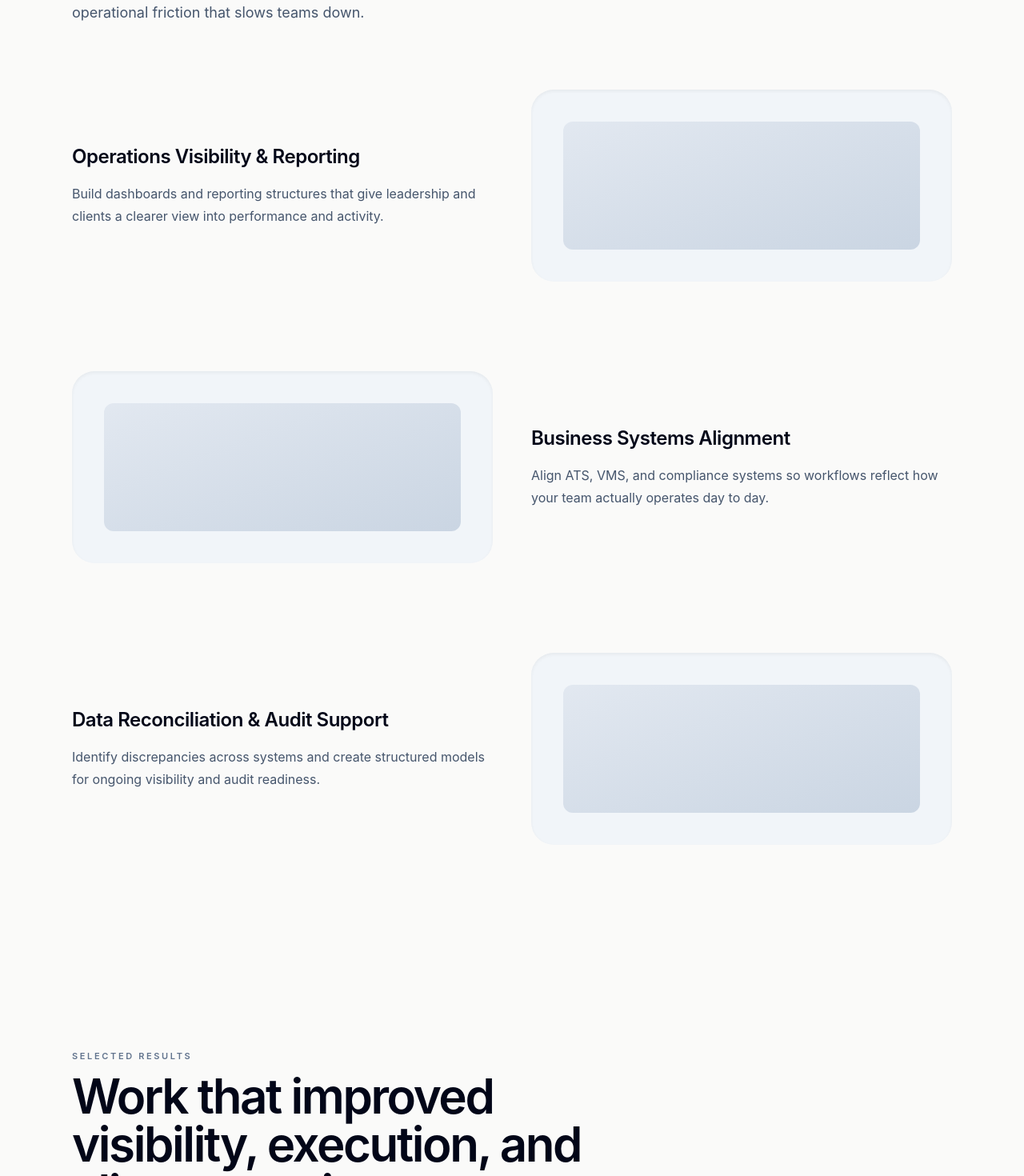
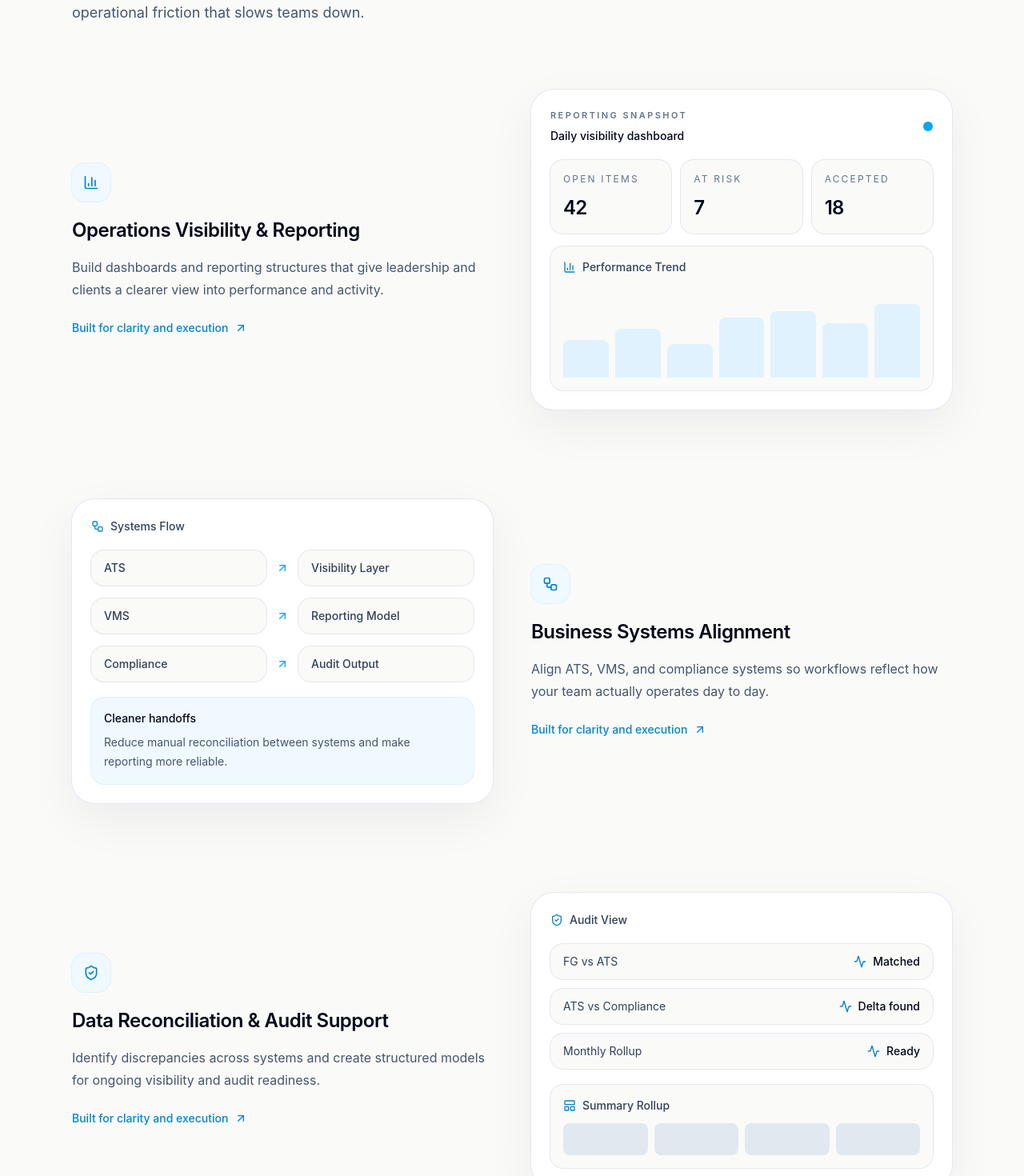
Before and after one commit to johnson7m/consulting-landing-page, a React (Vite) app: page / in a window 1280 px wide. Shown: the part 2760-4230 px from the top of the page at 80% size. Built offline with nearby package versions, Linux system fonts and the light colour scheme.

Commit message:
added meaningful service icons

```diff
--- a/package.json
+++ b/package.json
@@ -12,6 +12,7 @@
   "dependencies": {
     "@tailwindcss/vite": "^4.2.2",
     "framer-motion": "^12.38.0",
+    "lucide-react": "^1.8.0",
     "react": "^19.2.4",
     "react-dom": "^19.2.4",
     "tailwindcss": "^4.2.2"
--- a/src/sections/Services.jsx
+++ b/src/sections/Services.jsx
@@ -1,6 +1,39 @@
 import MotionReveal from "../components/MotionReveal";
+import {
+  BarChart3,
+  Workflow,
+  ShieldCheck,
+  ArrowUpRight,
+  Activity,
+  LayoutPanelTop,
+} from "lucide-react";
 
 function Services() {
+  const sections = [
+    {
+      title: "Operations Visibility & Reporting",
+      description:
+        "Build dashboards and reporting structures that give leadership and clients a clearer view into performance and activity.",
+      icon: BarChart3,
+      visual: <ReportingMock />,
+    },
+    {
+      title: "Business Systems Alignment",
+      description:
+        "Align ATS, VMS, and compliance systems so workflows reflect how your team actually operates day to day.",
+      icon: Workflow,
+      visual: <WorkflowMock />,
+      reverse: true,
+    },
+    {
+      title: "Data Reconciliation & Audit Support",
+      description:
+        "Identify discrepancies across systems and create structured models for ongoing visibility and audit readiness.",
+      icon: ShieldCheck,
+      visual: <AuditMock />,
+    },
+  ];
+
   return (
     <section id="services" className="py-24 md:py-32">
       <div className="mx-auto w-[min(1100px,92%)]">
@@ -20,60 +53,177 @@ function Services() {
         </MotionReveal>
 
         <div className="mt-20 space-y-28">
-          <MotionReveal delay={0.08} className="grid gap-12 lg:grid-cols-2 lg:items-center">
-            <div>
-              <h3 className="text-2xl font-semibold tracking-[-0.02em] text-slate-950">
-                Operations Visibility & Reporting
-              </h3>
+          {sections.map((section, index) => {
+            const Icon = section.icon;
 
-              <p className="mt-4 text-base leading-7 text-slate-600">
-                Build dashboards and reporting structures that give leadership
-                and clients a clearer view into performance and activity.
-              </p>
-            </div>
+            return (
+              <MotionReveal
+                key={section.title}
+                delay={0.08 + index * 0.04}
+                className="grid gap-12 lg:grid-cols-2 lg:items-center"
+              >
+                <div className={section.reverse ? "order-2 lg:order-2" : ""}>
+                  <div className="mb-5 inline-flex h-12 w-12 items-center justify-center rounded-2xl bg-sky-50 text-sky-600 ring-1 ring-sky-100">
+                    <Icon className="h-5 w-5" />
+                  </div>
 
-            <div className="rounded-[28px] bg-slate-100 p-10 shadow-inner">
-              <div className="h-40 w-full rounded-xl bg-gradient-to-br from-slate-200 to-slate-300" />
-            </div>
-          </MotionReveal>
+                  <h3 className="text-2xl font-semibold tracking-[-0.02em] text-slate-950">
+                    {section.title}
+                  </h3>
 
-          <MotionReveal delay={0.1} className="grid gap-12 lg:grid-cols-2 lg:items-center">
-            <div className="order-2 lg:order-1 rounded-[28px] bg-slate-100 p-10 shadow-inner">
-              <div className="h-40 w-full rounded-xl bg-gradient-to-br from-slate-200 to-slate-300" />
-            </div>
+                  <p className="mt-4 max-w-xl text-base leading-7 text-slate-600">
+                    {section.description}
+                  </p>
 
-            <div className="order-1 lg:order-2">
-              <h3 className="text-2xl font-semibold tracking-[-0.02em] text-slate-950">
-                Business Systems Alignment
-              </h3>
+                  <div className="mt-6 flex items-center gap-2 text-sm font-medium text-sky-600">
+                    <span>Built for clarity and execution</span>
+                    <ArrowUpRight className="h-4 w-4" />
+                  </div>
+                </div>
 
-              <p className="mt-4 text-base leading-7 text-slate-600">
-                Align ATS, VMS, and compliance systems so workflows reflect how
-                your team actually operates day to day.
-              </p>
-            </div>
-          </MotionReveal>
-
-          <MotionReveal delay={0.12} className="grid gap-12 lg:grid-cols-2 lg:items-center">
-            <div>
-              <h3 className="text-2xl font-semibold tracking-[-0.02em] text-slate-950">
-                Data Reconciliation & Audit Support
-              </h3>
-
-              <p className="mt-4 text-base leading-7 text-slate-600">
-                Identify discrepancies across systems and create structured
-                models for ongoing visibility and audit readiness.
-              </p>
-            </div>
-
-            <div className="rounded-[28px] bg-slate-100 p-10 shadow-inner">
-              <div className="h-40 w-full rounded-xl bg-gradient-to-br from-slate-200 to-slate-300" />
-            </div>
-          </MotionReveal>
+                <div className={section.reverse ? "order-1 lg:order-1" : ""}>
+                  {section.visual}
+                </div>
+              </MotionReveal>
+            );
+          })}
         </div>
       </div>
     </section>
   );
 }
 
+function ReportingMock() {
+  return (
+    <div className="rounded-[28px] bg-white p-6 shadow-[0_20px_60px_rgba(15,23,42,0.06)] ring-1 ring-slate-200">
+      <div className="mb-5 flex items-center justify-between">
+        <div>
+          <p className="text-[11px] font-semibold uppercase tracking-[0.22em] text-slate-500">
+            Reporting Snapshot
+          </p>
+          <p className="mt-2 text-sm font-medium text-slate-950">
+            Daily visibility dashboard
+          </p>
+        </div>
+        <div className="h-3 w-3 rounded-full bg-sky-500" />
+      </div>
+
+      <div className="grid gap-3 sm:grid-cols-3">
+        <MetricTile label="Open Items" value="42" />
+        <MetricTile label="At Risk" value="7" />
+        <MetricTile label="Accepted" value="18" />
+      </div>
+
+      <div className="mt-4 rounded-2xl bg-stone-50 p-4 ring-1 ring-slate-200">
+        <div className="mb-4 flex items-center gap-2 text-slate-700">
+          <BarChart3 className="h-4 w-4 text-sky-600" />
+          <span className="text-sm font-medium">Performance Trend</span>
+        </div>
+
+        <div className="flex h-28 items-end gap-2">
+          {[42, 55, 38, 67, 74, 61, 82].map((n, i) => (
+            <div
+              key={i}
+              className="flex-1 rounded-t-lg bg-sky-100"
+              style={{ height: `${n}%` }}
+            />
+          ))}
+        </div>
+      </div>
+    </div>
+  );
+}
+
+function WorkflowMock() {
+  return (
+    <div className="rounded-[28px] bg-white p-6 shadow-[0_20px_60px_rgba(15,23,42,0.06)] ring-1 ring-slate-200">
+      <div className="mb-5 flex items-center gap-2 text-slate-700">
+        <Workflow className="h-4 w-4 text-sky-600" />
+        <span className="text-sm font-medium">Systems Flow</span>
+      </div>
+
+      <div className="grid gap-4">
+        <WorkflowRow left="ATS" right="Visibility Layer" />
+        <WorkflowRow left="VMS" right="Reporting Model" />
+        <WorkflowRow left="Compliance" right="Audit Output" />
+      </div>
+
+      <div className="mt-5 rounded-2xl bg-sky-50 p-4 ring-1 ring-sky-100">
+        <p className="text-sm font-medium text-slate-950">Cleaner handoffs</p>
+        <p className="mt-2 text-sm leading-6 text-slate-600">
+          Reduce manual reconciliation between systems and make reporting more reliable.
+        </p>
+      </div>
+    </div>
+  );
+}
+
+function AuditMock() {
+  return (
+    <div className="rounded-[28px] bg-white p-6 shadow-[0_20px_60px_rgba(15,23,42,0.06)] ring-1 ring-slate-200">
+      <div className="mb-5 flex items-center gap-2 text-slate-700">
+        <ShieldCheck className="h-4 w-4 text-sky-600" />
+        <span className="text-sm font-medium">Audit View</span>
+      </div>
+
+      <div className="space-y-3">
+        {[
+          ["FG vs ATS", "Matched"],
+          ["ATS vs Compliance", "Delta found"],
+          ["Monthly Rollup", "Ready"],
+        ].map(([label, status]) => (
+          <div
+            key={label}
+            className="flex items-center justify-between rounded-2xl bg-stone-50 px-4 py-3 ring-1 ring-slate-200"
+          >
+            <span className="text-sm text-slate-700">{label}</span>
+            <span className="inline-flex items-center gap-2 text-sm font-medium text-slate-950">
+              <Activity className="h-4 w-4 text-sky-600" />
+              {status}
+            </span>
+          </div>
+        ))}
+      </div>
+
+      <div className="mt-5 rounded-2xl bg-stone-50 p-4 ring-1 ring-slate-200">
+        <div className="mb-3 flex items-center gap-2 text-slate-700">
+          <LayoutPanelTop className="h-4 w-4 text-sky-600" />
+          <span className="text-sm font-medium">Summary Rollup</span>
+        </div>
+        <div className="grid grid-cols-4 gap-2">
+          <div className="h-10 rounded-lg bg-slate-200" />
+          <div className="h-10 rounded-lg bg-slate-200" />
+          <div className="h-10 rounded-lg bg-slate-200" />
+          <div className="h-10 rounded-lg bg-slate-200" />
+        </div>
+      </div>
+    </div>
+  );
+}
+
+function MetricTile({ label, value }) {
+  return (
+    <div className="rounded-2xl bg-stone-50 p-4 ring-1 ring-slate-200">
+      <p className="text-xs uppercase tracking-[0.18em] text-slate-500">{label}</p>
+      <p className="mt-3 text-2xl font-semibold tracking-[-0.03em] text-slate-950">
+        {value}
+      </p>
+    </div>
+  );
+}
+
+function WorkflowRow({ left, right }) {
+  return (
+    <div className="grid grid-cols-[1fr_auto_1fr] items-center gap-3">
+      <div className="rounded-2xl bg-stone-50 px-4 py-3 text-sm font-medium text-slate-700 ring-1 ring-slate-200">
+        {left}
+      </div>
+      <ArrowUpRight className="h-4 w-4 text-sky-500" />
+      <div className="rounded-2xl bg-stone-50 px-4 py-3 text-sm font-medium text-slate-700 ring-1 ring-slate-200">
+        {right}
+      </div>
+    </div>
+  );
+}
+
 export default Services;
```
Also changed, not shown: 1 other file (tests, documents, lock files or other folders).
